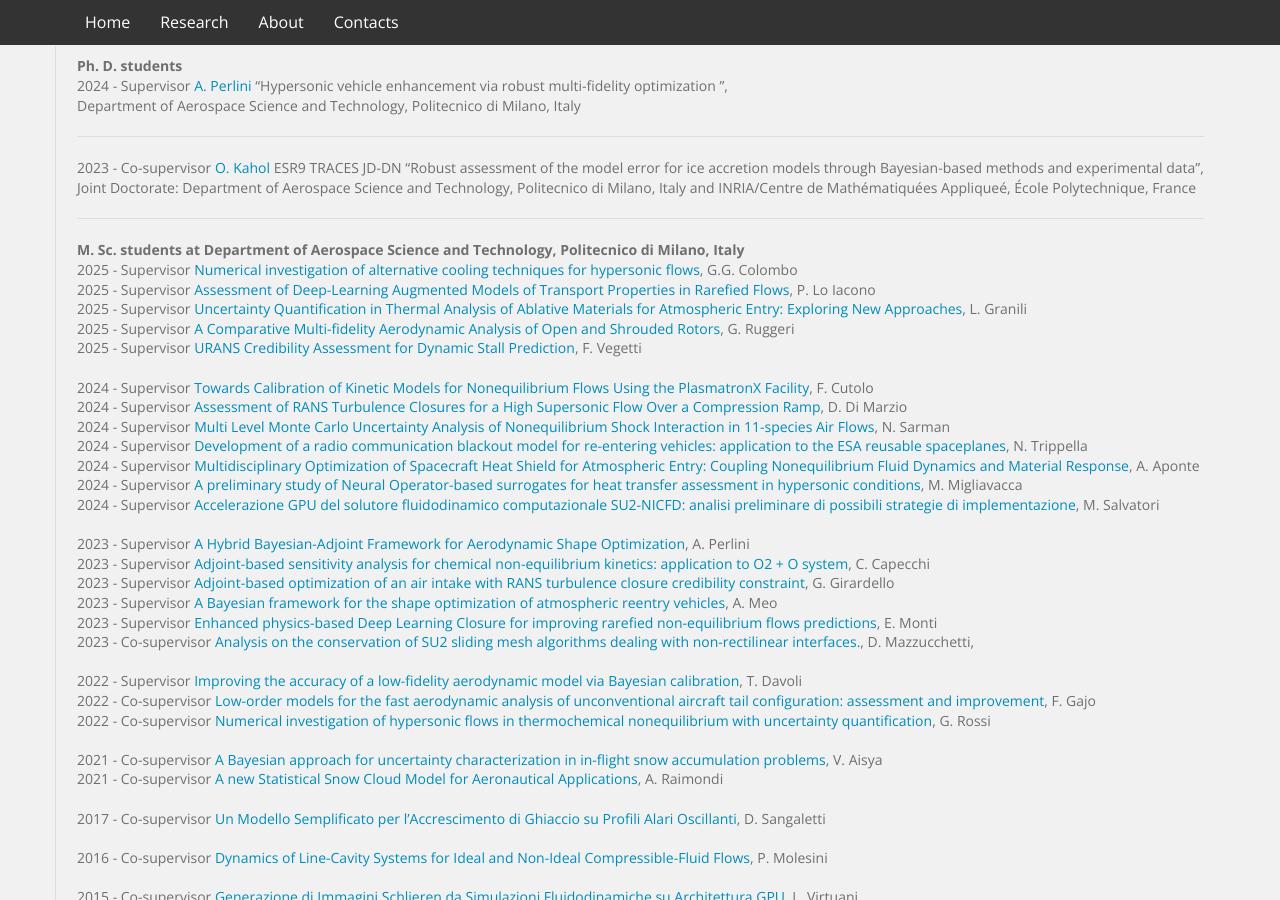
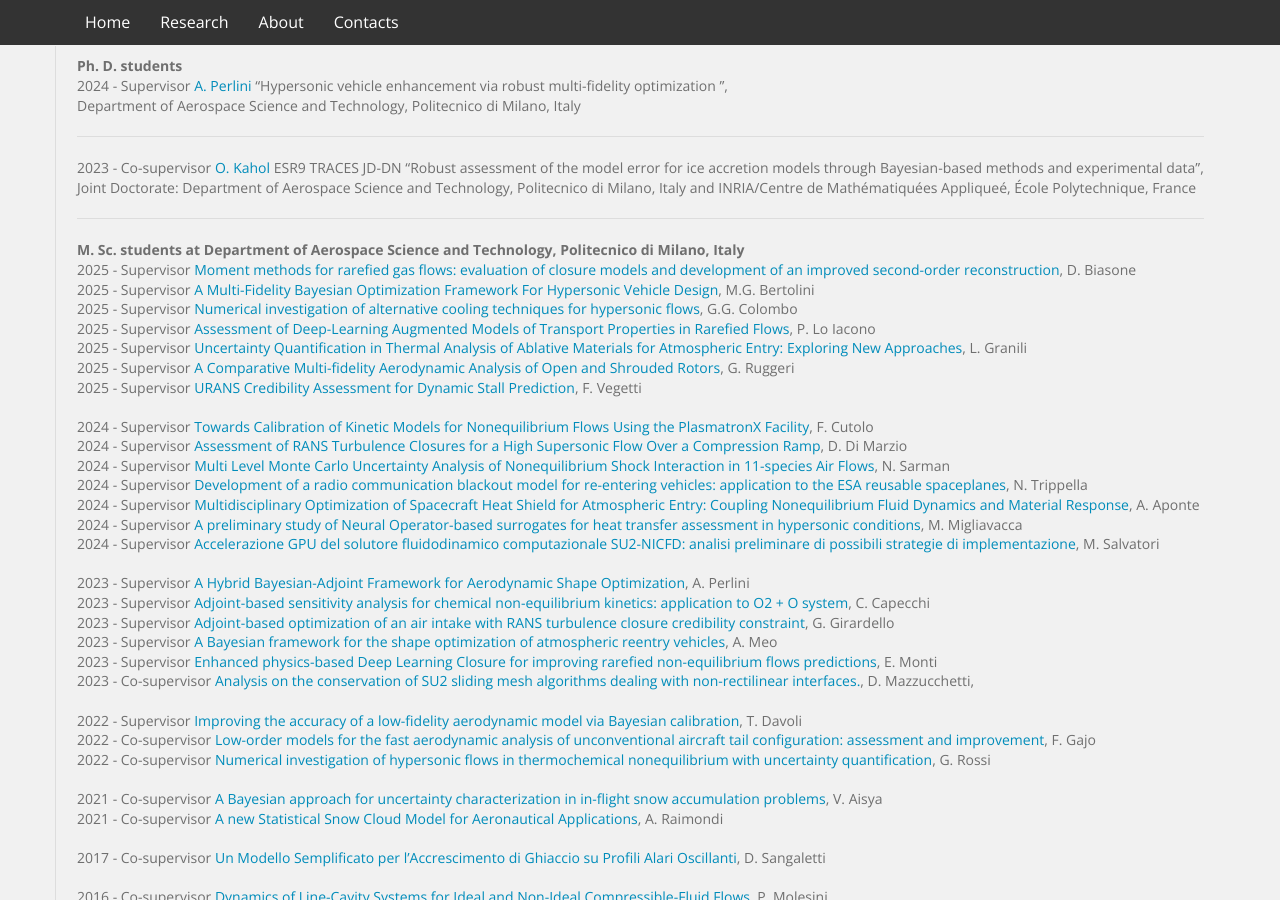
Before and after one commit to LaSerpe/LaSerpe.github.io, a Jekyll site: the page built from index.html, in a window 1280 px wide and 900 px high, scrolled down 2554 px. Built offline with Jekyll 4.4.1, drawn with Linux system fonts in a browser that asks for light colours; nearby versions of some CDN libraries; library files that are not in the unit come from our copies.

Commit message:
add msc thesis

```diff
--- a/index.html
+++ b/index.html
@@ -171,9 +171,11 @@ layout: default
 
 
 			      <dt><b>M. Sc. students at Department of Aerospace Science and Technology, Politecnico di Milano, Italy</b></dt>
-			      		<dd>2025 - Supervisor <a href="">Numerical investigation of alternative cooling techniques for hypersonic flows</a>, G.G. Colombo<br>
-			      		<dd>2025 - Supervisor <a href="">Assessment of Deep-Learning Augmented Models of Transport Properties in Rarefied Flows</a>, P. Lo Iacono<br>
-			      		<dd>2025 - Supervisor <a href="">Uncertainty Quantification in Thermal Analysis of Ablative Materials for Atmospheric Entry: Exploring New Approaches</a>, L. Granili<br>
+			      		<dd>2025 - Supervisor <a href="">Moment methods for rarefied gas flows: evaluation of closure models and development of an improved second-order reconstruction</a>, D. Biasone<br>
+			      		<dd>2025 - Supervisor <a href="https://hdl.handle.net/10589/243600">A Multi-Fidelity Bayesian Optimization Framework For Hypersonic Vehicle Design</a>, M.G. Bertolini<br>
+			      		<dd>2025 - Supervisor <a href="https://hdl.handle.net/10589/240707">Numerical investigation of alternative cooling techniques for hypersonic flows</a>, G.G. Colombo<br>
+			      		<dd>2025 - Supervisor <a href="https://hdl.handle.net/10589/240614">Assessment of Deep-Learning Augmented Models of Transport Properties in Rarefied Flows</a>, P. Lo Iacono<br>
+			      		<dd>2025 - Supervisor <a href="https://hdl.handle.net/10589/240155">Uncertainty Quantification in Thermal Analysis of Ablative Materials for Atmospheric Entry: Exploring New Approaches</a>, L. Granili<br>
 			      		<dd>2025 - Supervisor <a href="https://hdl.handle.net/10589/236013">A Comparative Multi-fidelity Aerodynamic Analysis of Open and Shrouded Rotors</a>, G. Ruggeri<br>
 						<dd>2025 - Supervisor <a href="https://hdl.handle.net/10589/233915">URANS Credibility Assessment for Dynamic Stall Prediction</a>, F. Vegetti<br>
 						<br>
```
